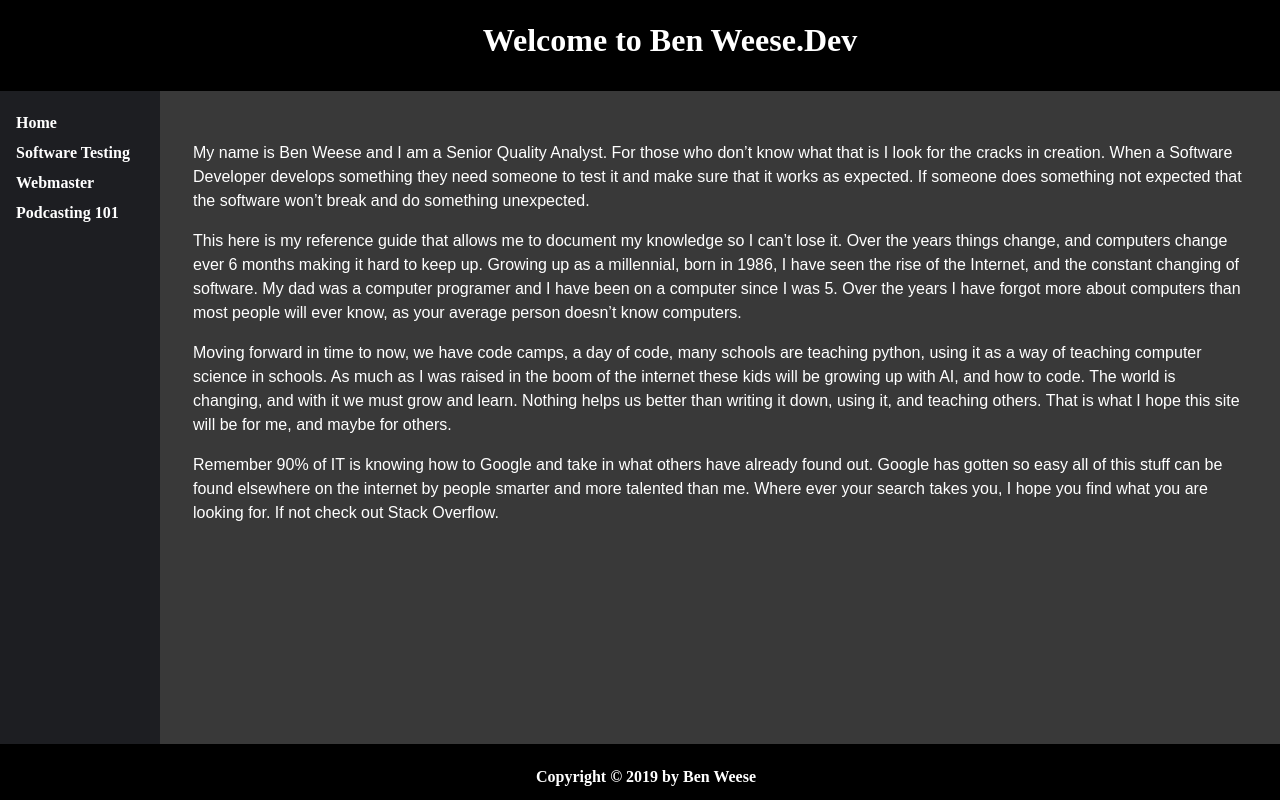
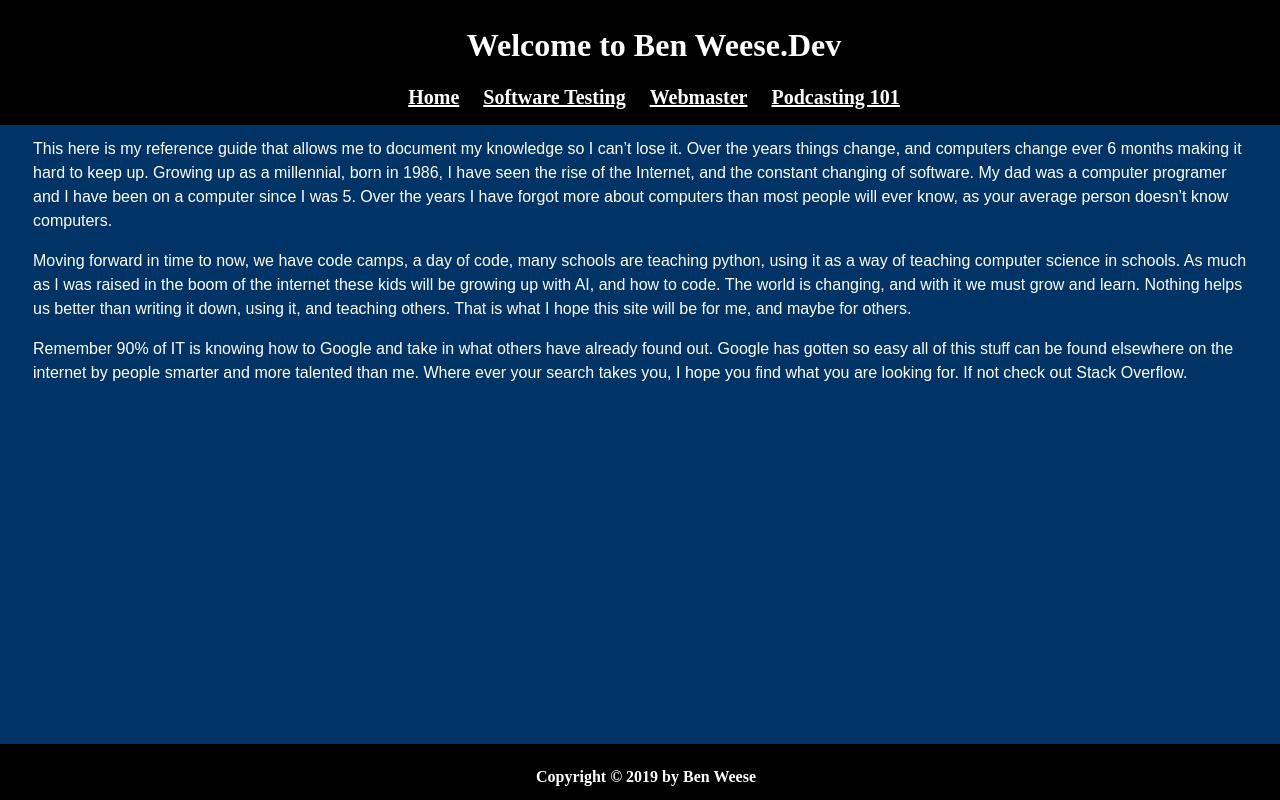
Before and after one commit to benweese/benweese.github.io.old, a plain HTML site: page index.html in a window 1280 px wide. Drawn offline with Linux system fonts and the light colour scheme.

Commit message:
working on it

```diff
--- a/StyleSheet.css
+++ b/StyleSheet.css
@@ -1,24 +1,8 @@
-.sidenav {
-  height: 100%; /* Full-height: remove this if you want "auto" height */
-  width: 160px; /* Set the width of the sidebar */
-  position: fixed; /* Fixed Sidebar (stay in place on scroll) */
-  z-index: 1; /* Stay on top */
-  top: 0; /* Stay at the top */
-  left: 0;
-  background-color: #1d1e22;
-  overflow-x: hidden; /* Disable horizontal scroll */
-  padding-top: 20px;
-  margin-top: 5.5em;
-  z-index: 1;
-}
-
 .sidenav a {
-  padding: 6px 8px 6px 16px;
-  text-decoration: none;
-  font-size: 16px;
+  padding: 10px;
+  font-size: 20px;
   font-weight: bold;
   color: white;
-  display: block;
 }
 
 .sidenav a:hover {
@@ -26,26 +10,23 @@
 }
 
 .content {
-  margin-left: 160px; /* Same as the width of the sidebar */
-  margin-top: 100px;
   padding: 25px;
   color: white;
   font-family: sans-serif;
   line-height: 1.5;
 }
 body {
-  background-color: #393939;
+  background-color: #003366;
 }
-h1 {
+header {
   text-align: center;
   background-color: black;
-  position: absolute;
-  top: 0;
   padding: 1em;
-  width: 100%;
   margin: -10px;
   color: white;
-  z-index: 2;
+  position: fixed;
+  top: 0;
+  width: 100%;
 }
 footer {
   text-align: center;
@@ -53,12 +34,7 @@ footer {
   padding: 0.5em;
   margin: -10px;
   color: white;
-  position: absolute;
+  position: fixed;
   bottom: 0;
   width: 100%;
-  z-index: 2;
 }
-@media screen and (max-height: 450px) {
-  .sidenav {padding-top: 15px;}
-  .sidenav a {font-size: 18px;}
-}
--- a/index.html
+++ b/index.html
@@ -5,10 +5,10 @@
 
 <head>
   <title>Ben Weese.Dev</title>
-  <h1>Welcome to Ben Weese.Dev</h1>
 </head>
 
-<body>
+<header>
+  <h1>Welcome to Ben Weese.Dev</h1>
   <div class="sidenav">
     <nav role="navigation">
         <a href="#" class="navigation-list-item">Home</a>
@@ -17,6 +17,9 @@
         <a href="podcast.html" class="navigation-list-item">Podcasting 101</a>
     </nav>
   </div>
+</header>
+
+<body>
   <div class="content">
   <p>My name is Ben Weese and I am a Senior Quality Analyst. For those who don’t know what that is I look for the cracks in creation. When a Software Developer develops something they need someone to test it and make sure that it works as expected.
     If someone does something not expected that the software won’t break and do something unexpected.</p>
```
